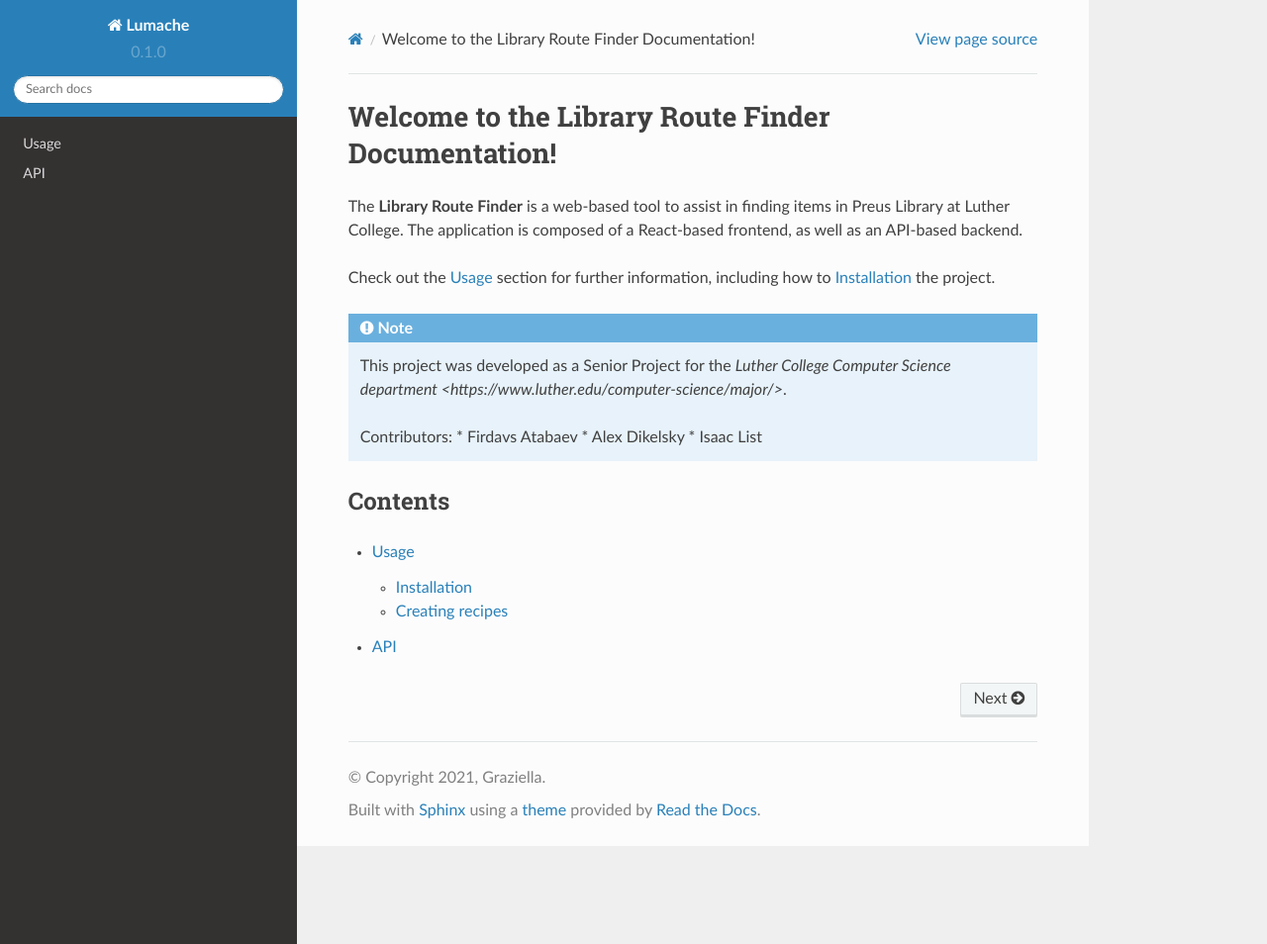
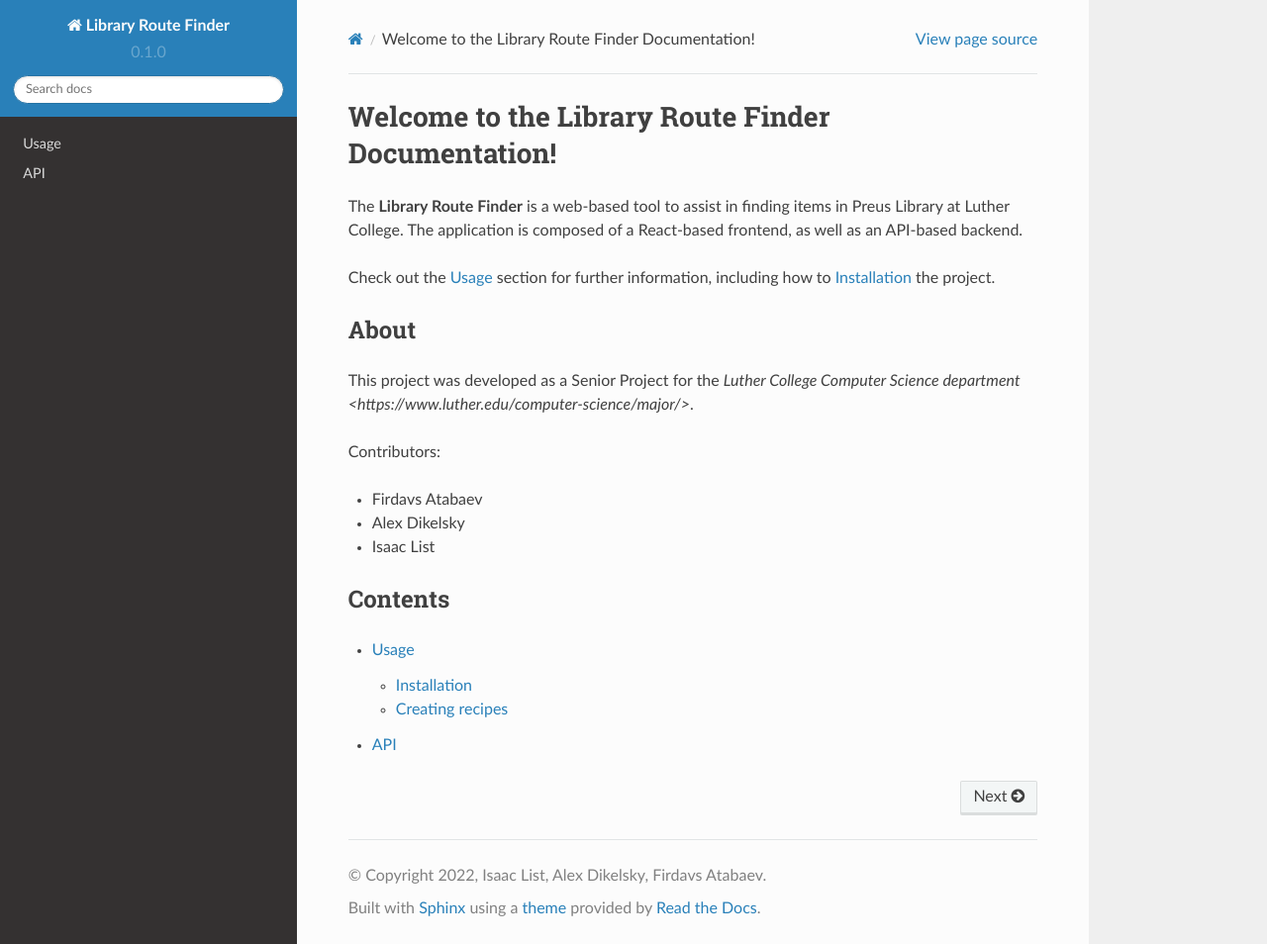
Before and after one commit to Route-finder/documentation, a Sphinx documentation site: the page built from docs/source/index.rst, in a window 1280 px wide and 954 px high. Shown: the whole window at 99% size. Built offline with Sphinx 7.4.7 and the Read the Docs theme 2.0.0, drawn with Linux system fonts in a browser that asks for light colours.

Commit message:
info updates

```diff
--- a/docs/source/conf.py
+++ b/docs/source/conf.py
@@ -2,9 +2,9 @@
 
 # -- Project information
 
-project = 'Lumache'
-copyright = '2021, Graziella'
-author = 'Graziella'
+project = 'Library Route Finder'
+copyright = '2022, Isaac List, Alex Dikelsky, Firdavs Atabaev'
+author = 'Isaac List'
 
 release = '0.1'
 version = '0.1.0'
--- a/docs/source/index.rst
+++ b/docs/source/index.rst
@@ -8,15 +8,17 @@ frontend, as well as an API-based backend.
 Check out the :doc:`usage` section for further information, including
 how to :ref:`installation` the project.
 
-.. note::
+About
+-----
 
-   This project was developed as a Senior Project for the `Luther College
-   Computer Science department <https://www.luther.edu/computer-science/major/>`.
+This project was developed as a Senior Project for the `Luther College
+Computer Science department <https://www.luther.edu/computer-science/major/>`.
 
-   Contributors:
-   * Firdavs Atabaev
-   * Alex Dikelsky
-   * Isaac List
+Contributors:
+
+* Firdavs Atabaev
+* Alex Dikelsky
+* Isaac List
 
 Contents
 --------
```
